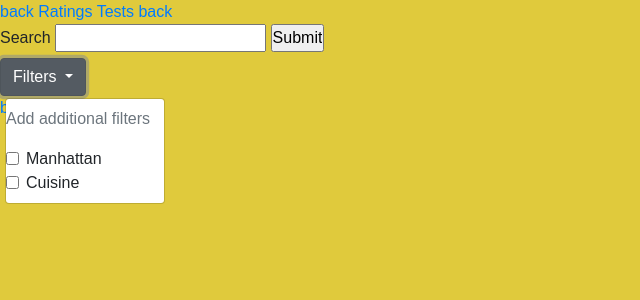
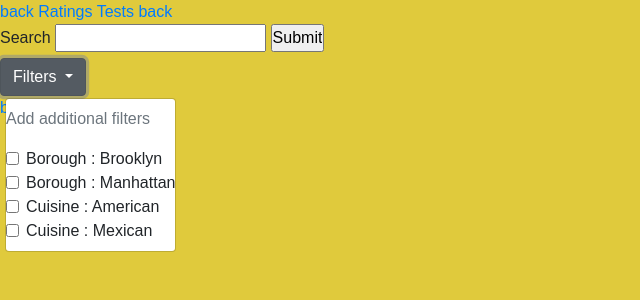
Before and after one commit to richardthorp/search-tests, a Flask app: page /result/1 in a window 1280 px wide, after a click on "Filters". Shown: the top 300 px of the page, without its empty margins (0-640 px from the left). Run offline with Flask 2, Linux system fonts and the light colour scheme; data that the repository does not hold is empty; some libraries are stand-ins or nearby versions.

Commit message:
Add filters to search results

```diff
--- a/app.py
+++ b/app.py
@@ -20,6 +20,7 @@ mongo = PyMongo(app)
 CREATE AN INDEX TO ENABLE SEARCHING
 mongo.db.restaurants.create_index([("name", "text"),("cuisine", "text")])
 """
+# find({"field1": "one"}).find({"field2": "two"})
 
 
 @app.route("/", methods=["GET", "POST"])
@@ -31,26 +32,21 @@ def search():
 def searchbar_results():
     if request.method == "POST":
         session["search_term"] = request.form.get("search")
-    results = list(mongo.db.restaurants.find({"$text":
-                                        {"$search": session["search_term"]}}))
-    filters = request.form.items()
-    filtered_results = []
-    for key, value in filters:
-        if key != "search":
-            filtered_results += [obj for obj in results if obj[key] == value]
-
-    print(filtered_results)
+        filters = dict(request.form.items())
+        filters.pop("search")
+        search_terms = {"$text": {"$search": session["search_term"]}}
+        if filters:
+            search_terms.update(filters)
+        session["search_terms"] = search_terms
+    results = mongo.db.restaurants.find(session["search_terms"])
 
     # Pagination variables
     page, per_page, offset = get_page_args(page_parameter='page',
                                            per_page_parameter='per_page')
     per_page = 9
     offset = page * per_page
-    total = mongo.db.restaurants.count_documents({"$text":
-                                        {"$search": session["search_term"]}})
-    # paginated_results = results[offset: offset + per_page]
-    # paginated_results = filtered_results
-    paginated_results = results
+    total = mongo.db.restaurants.count_documents(session["search_terms"])
+    paginated_results = results[offset: offset + per_page]
     pagination = Pagination(page=page, per_page=per_page, total=total,
                             css_framework='bootstrap4')
     # End pagination variables
@@ -63,12 +59,17 @@ def searchbar_results():
                            searchterm=session["search_term"])
 
 
+# @app.route("/searchbar_results?page=<page_num>")
+
+
+
 @app.route("/result/<keyword>")
 def keyword_search(keyword):
     results = mongo.db.restaurants.find({"$text":
-                                        {"$search": keyword}})
+                                         {"$search": keyword}})
     page, per_page, offset = get_page_args(page_parameter='page',
-                                           per_page_parameter='per_page')
+                                           per_page_parameter='per_page',
+                                           offset='offset')
 
     # If you are hard coding the number of items per page
     # then uncomment the two lines below
@@ -79,7 +80,7 @@ def keyword_search(keyword):
     # Paginates the values
     paginated_results = results[offset: offset + per_page]
     pagination = Pagination(page=page, per_page=per_page, total=total,
-                            css_framework='bootstrap4')
+                            css_framework='bootstrap4', search=True)
 
     return render_template("result.html",
                            results=paginated_results,
@@ -113,7 +114,7 @@ def ratings():
             rating = {
                 "userId": userId,
                 "rating": request.form.get("rate")
-                }
+            }
             mongo.db.rating.insert_one(rating)
             flash("Rating recieved")
 
--- a/templates/result.html
+++ b/templates/result.html
@@ -14,15 +14,27 @@
         <div class="dropdown-menu" aria-labelledby="dropdownMenuButton">
             <p class="text-muted">Add additional filters</p>
             <div class="form-check">
-                <input class="form-check-input" type="checkbox" value="Manhattan" name="borough" id="borough">
-                <label class="form-check-label" for="borough">
-                    Manhattan
+                <input class="form-check-input" type="checkbox" value="Brooklyn" name="borough" id="brooklyn">
+                <label class="form-check-label" for="brooklyn">
+                    Borough : Brooklyn
                 </label>
             </div>
             <div class="form-check">
-                <input class="form-check-input" type="checkbox" value="American" name="cuisine" id="cuisine">
-                <label class="form-check-label" for="cuisine">
-                    Cuisine
+                <input class="form-check-input" type="checkbox" value="Manhattan" name="borough" id="manhattan">
+                <label class="form-check-label" for="manhattan">
+                    Borough : Manhattan
+                </label>
+            </div>
+            <div class="form-check">
+                <input class="form-check-input" type="checkbox" value="American" name="cuisine" id="american">
+                <label class="form-check-label" for="american">
+                    Cuisine : American
+                </label>
+            </div>
+            <div class="form-check">
+                <input class="form-check-input" type="checkbox" value="Mexican" name="cuisine" id="mexican">
+                <label class="form-check-label" for="mexican">
+                    Cuisine : Mexican
                 </label>
             </div>
         </div>
```
Also changed, not shown: templates/search.html (+36 -11 lines).
